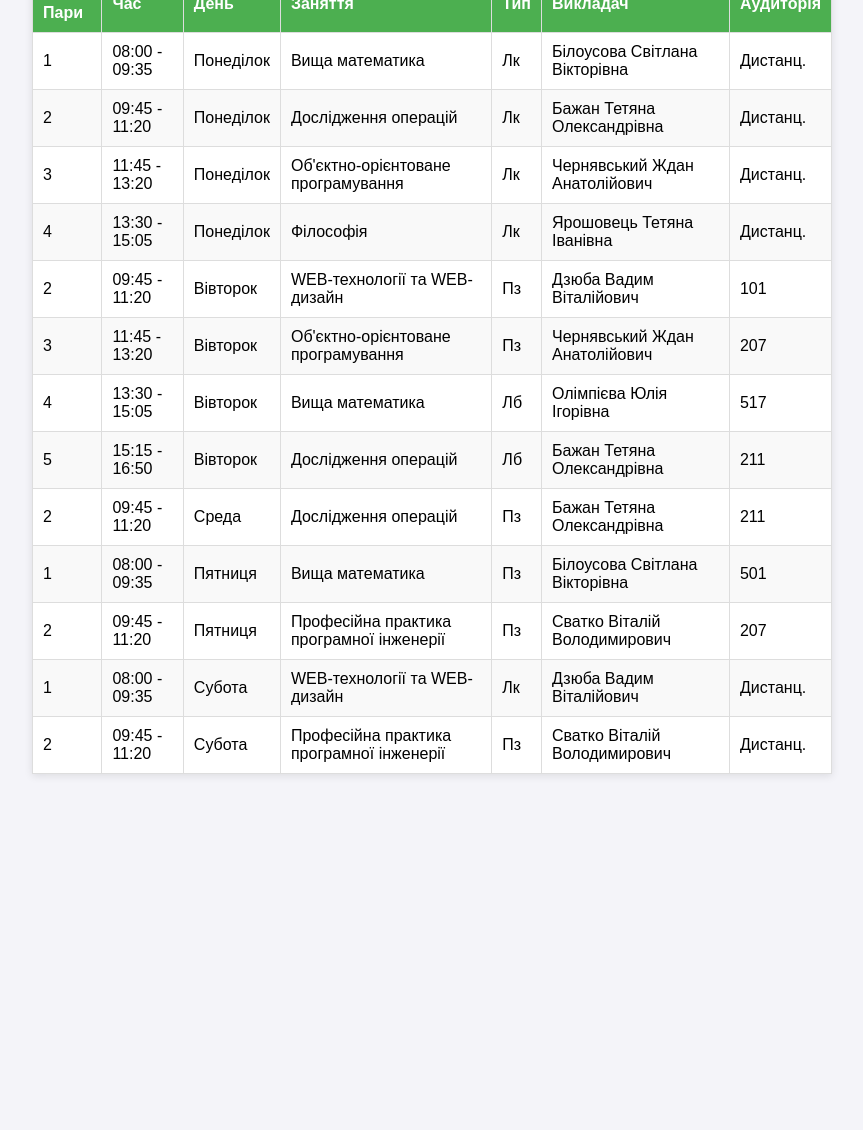
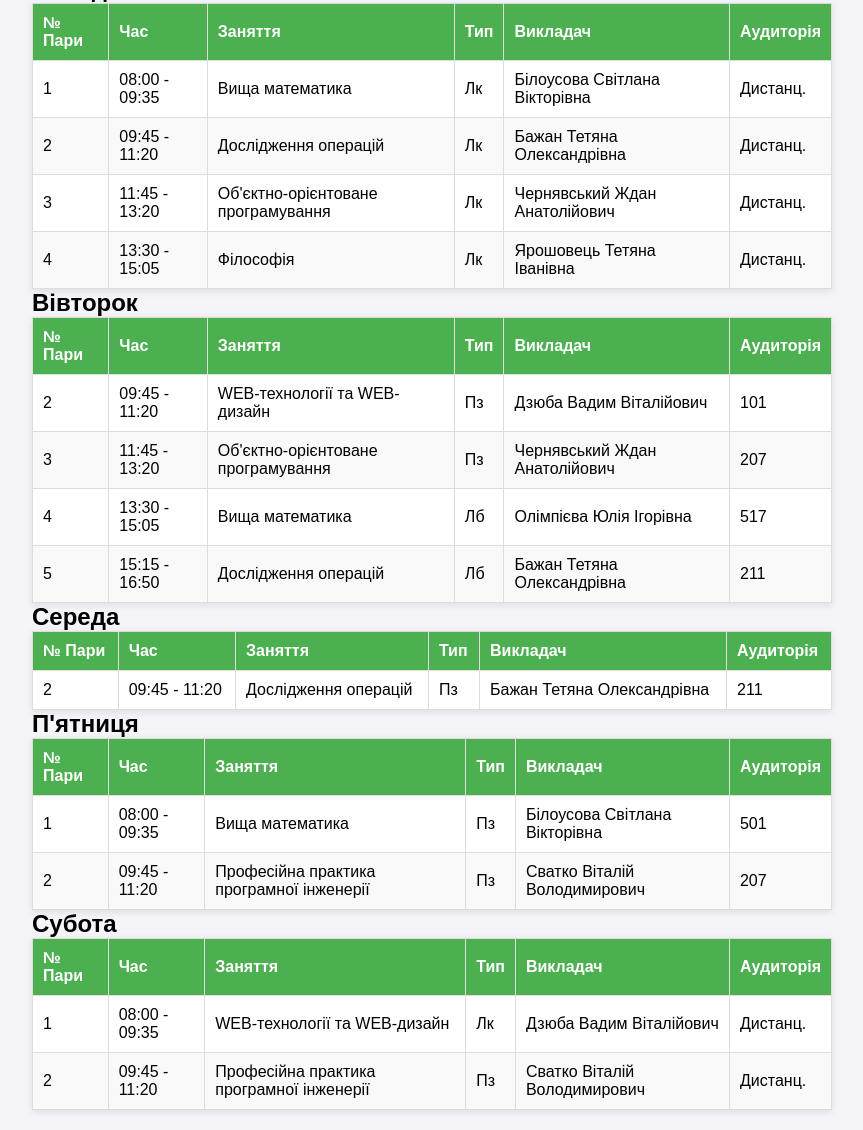
Before and after one commit to Fhvch/web, a plain HTML site: page Pr1/index.html in a window 1280 px wide. Shown: the part 102-1232 px from the top of the page, without its empty margins (208-1071 px from the left). Before the commit the page ends 896 px from the top, so only its background shows below. Drawn offline with Linux system fonts and the light colour scheme.

Commit message:
added distribution by day

```diff
--- a/Pr1/index.html
+++ b/Pr1/index.html
@@ -9,14 +9,16 @@
 <body>
     <div class="container">
         <h1>Розклад занять</h1>
+
+        <!-- Понеділок -->
+        <h2>Понеділок</h2>
         <table>
             <thead>
                 <tr>
                     <th>№ Пари</th>
                     <th>Час</th>
-                    <th>День</th>
                     <th>Заняття</th>
-                    <th>Тип</th> <!-- Додано стовпець для типу заняття -->
+                    <th>Тип</th>
                     <th>Викладач</th>
                     <th>Аудиторія</th>
                 </tr>
@@ -25,117 +27,172 @@
                 <tr>
                     <td>1</td>
                     <td>08:00 - 09:35</td>
-                    <td>Понеділок</td>
                     <td>Вища математика</td>
-                    <td>Лк</td> <!-- Тип заняття -->
+                    <td>Лк</td>
                     <td>Білоусова Світлана Вікторівна</td>
                     <td>Дистанц.</td>
                 </tr>
                 <tr>
                     <td>2</td>
                     <td>09:45 - 11:20</td>
-                    <td>Понеділок</td>
                     <td>Дослідження операцій</td>
-                    <td>Лк</td> <!-- Тип заняття -->
+                    <td>Лк</td>
                     <td>Бажан Тетяна Олександрівна</td>
                     <td>Дистанц.</td>
                 </tr>
                 <tr>
                     <td>3</td>
                     <td>11:45 - 13:20</td>
-                    <td>Понеділок</td>
                     <td>Об'єктно-орієнтоване програмування</td>
-                    <td>Лк</td> <!-- Тип заняття -->
+                    <td>Лк</td>
                     <td>Чернявський Ждан Анатолійович</td>
                     <td>Дистанц.</td>
                 </tr>
                 <tr>
                     <td>4</td>
                     <td>13:30 - 15:05</td>
-                    <td>Понеділок</td>
                     <td>Філософія</td>
-                    <td>Лк</td> <!-- Тип заняття -->
+                    <td>Лк</td>
                     <td>Ярошовець Тетяна Іванівна</td>
                     <td>Дистанц.</td>
                 </tr>
+            </tbody>
+        </table>
+
+        <!-- Вівторок -->
+        <h2>Вівторок</h2>
+        <table>
+            <thead>
+                <tr>
+                    <th>№ Пари</th>
+                    <th>Час</th>
+                    <th>Заняття</th>
+                    <th>Тип</th>
+                    <th>Викладач</th>
+                    <th>Аудиторія</th>
+                </tr>
+            </thead>
+            <tbody>
                 <tr>
                     <td>2</td>
                     <td>09:45 - 11:20</td>
-                    <td>Вівторок</td>
                     <td>WEB-технології та WEB-дизайн</td>
-                    <td>Пз</td> <!-- Тип заняття -->
+                    <td>Пз</td>
                     <td>Дзюба Вадим Віталійович</td>
                     <td>101</td>
                 </tr>
                 <tr>
                     <td>3</td>
                     <td>11:45 - 13:20</td>
-                    <td>Вівторок</td>
                     <td>Об'єктно-орієнтоване програмування</td>
-                    <td>Пз</td> <!-- Тип заняття -->
+                    <td>Пз</td>
                     <td>Чернявський Ждан Анатолійович</td>
                     <td>207</td>
                 </tr>
                 <tr>
                     <td>4</td>
                     <td>13:30 - 15:05</td>
-                    <td>Вівторок</td>
                     <td>Вища математика</td>
-                    <td>Лб</td> <!-- Тип заняття -->
+                    <td>Лб</td>
                     <td>Олімпієва Юлія Ігорівна</td>
                     <td>517</td>
                 </tr>
                 <tr>
                     <td>5</td>
                     <td>15:15 - 16:50</td>
-                    <td>Вівторок</td>
                     <td>Дослідження операцій</td>
-                    <td>Лб</td> <!-- Тип заняття -->
+                    <td>Лб</td>
                     <td>Бажан Тетяна Олександрівна</td>
                     <td>211</td>
                 </tr>
+            </tbody>
+        </table>
+
+        <!-- Среда -->
+        <h2>Середа</h2>
+        <table>
+            <thead>
+                <tr>
+                    <th>№ Пари</th>
+                    <th>Час</th>
+                    <th>Заняття</th>
+                    <th>Тип</th>
+                    <th>Викладач</th>
+                    <th>Аудиторія</th>
+                </tr>
+            </thead>
+            <tbody>
                 <tr>
                     <td>2</td>
                     <td>09:45 - 11:20</td>
-                    <td>Среда</td>
                     <td>Дослідження операцій</td>
-                    <td>Пз</td> <!-- Тип заняття -->
+                    <td>Пз</td>
                     <td>Бажан Тетяна Олександрівна</td>
                     <td>211</td>
                 </tr>
+            </tbody>
+        </table>
+
+        <!-- П'ятниця -->
+        <h2>П'ятниця</h2>
+        <table>
+            <thead>
+                <tr>
+                    <th>№ Пари</th>
+                    <th>Час</th>
+                    <th>Заняття</th>
+                    <th>Тип</th>
+                    <th>Викладач</th>
+                    <th>Аудиторія</th>
+                </tr>
+            </thead>
+            <tbody>
                 <tr>
                     <td>1</td>
                     <td>08:00 - 09:35</td>
-                    <td>Пятниця</td>
                     <td>Вища математика</td>
-                    <td>Пз</td> <!-- Тип заняття -->
+                    <td>Пз</td>
                     <td>Білоусова Світлана Вікторівна</td>
                     <td>501</td>
                 </tr>
                 <tr>
                     <td>2</td>
                     <td>09:45 - 11:20</td>
-                    <td>Пятниця</td>
                     <td>Професійна практика програмної інженерії</td>
-                    <td>Пз</td> <!-- Тип заняття -->
+                    <td>Пз</td>
                     <td>Сватко Віталій Володимирович</td>
                     <td>207</td>
                 </tr>
+            </tbody>
+        </table>
+
+        <!-- Субота -->
+        <h2>Субота</h2>
+        <table>
+            <thead>
+                <tr>
+                    <th>№ Пари</th>
+                    <th>Час</th>
+                    <th>Заняття</th>
+                    <th>Тип</th>
+                    <th>Викладач</th>
+                    <th>Аудиторія</th>
+                </tr>
+            </thead>
+            <tbody>
                 <tr>
                     <td>1</td>
                     <td>08:00 - 09:35</td>
-                    <td>Субота</td>
                     <td>WEB-технології та WEB-дизайн</td>
-                    <td>Лк</td> <!-- Тип заняття -->
+                    <td>Лк</td>
                     <td>Дзюба Вадим Віталійович</td>
                     <td>Дистанц.</td>
                 </tr>
                 <tr>
                     <td>2</td>
                     <td>09:45 - 11:20</td>
-                    <td>Субота</td>
                     <td>Професійна практика програмної інженерії</td>
-                    <td>Пз</td> <!-- Тип заняття -->
+                    <td>Пз</td>
                     <td>Сватко Віталій Володимирович</td>
                     <td>Дистанц.</td>
                 </tr>
```
